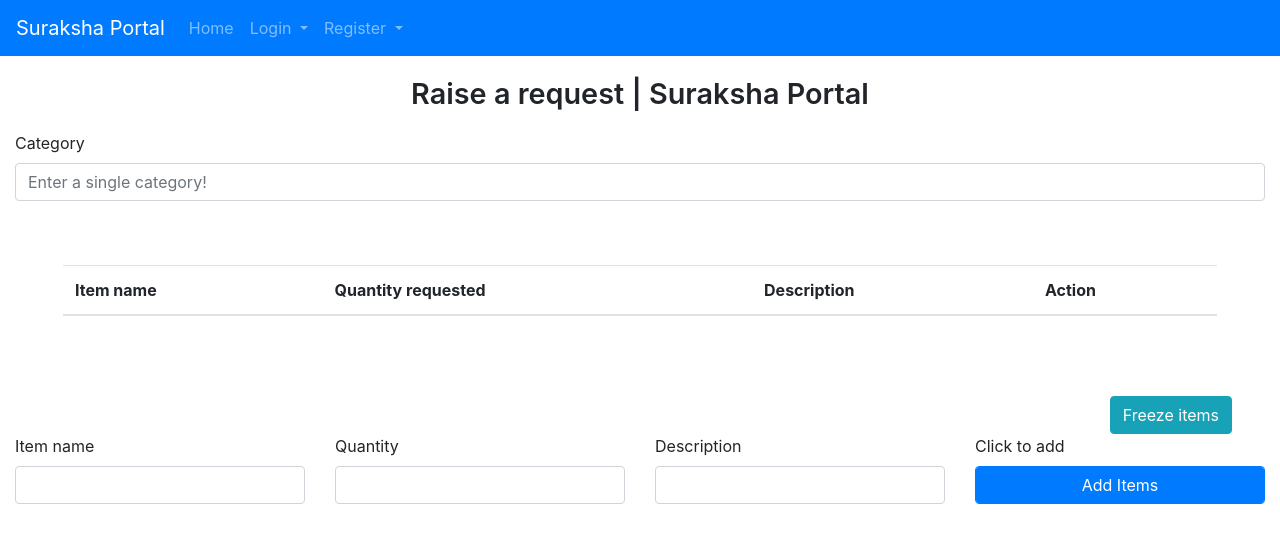
After one commit to ayushb2002/sih2023, a Django app: template rescue/portal/templates/request/itemRequest.html in a window 1280 px wide. The commit adds this page. Shown: the top 543 px of the page. Run offline with Django 4.2, Linux system fonts and the light colour scheme; the template is opened without the code that fills it, so the values that code supplies are empty; some libraries are stand-ins or nearby versions.

Commit message:
Built requesting items page

```diff
--- a/rescue/portal/static/js/main.js
+++ b/rescue/portal/static/js/main.js
@@ -12,3 +12,130 @@ function getLocation() {
 function showPosition(position) {
     x.value = "Latitude: " + position.coords.latitude + " Longitude: " + position.coords.longitude;
 }
+
+// function requestItems()
+// {
+//     itemName = document.getElementById("itemName");
+//     itemQty = document.getElementById("itemQty");
+//     itemDesc = document.getElementById("itemDesc");
+
+//     if (itemName.value == "" || itemQty.value == "" || itemDesc.value == "")
+//         return;
+
+//     nameArr = document.getElementById("itemNameArr");
+//     qtyArr = document.getElementById("itemQtyArr");
+//     descArr = document.getElementById("itemDescArr");
+
+//     row = document.createElement("tr");
+//     col1 = document.createElement("td");
+//     data1 = document.createTextNode(itemName.value);
+//     col2 = document.createElement("td");
+//     data2 = document.createTextNode(itemQty.value);
+//     col3 = document.createElement("td");
+//     data3 = document.createTextNode(itemDesc.value);
+//     col4 = document.createElement("td");
+//     data4 = document.createElement("button");
+//     data4.classList.add('btn', 'btn-danger')
+//     data4.innerHTML = "Delete";
+
+//     data4.onclick = function (e){
+//         let clickedBtn = e.target;
+//         clickedBtn.closest("tr").remove();
+//     }
+
+//     col1.appendChild(data1);
+//     col2.appendChild(data2);
+//     col3.appendChild(data3);
+//     col4.appendChild(data4);
+
+//     row.appendChild(col1);
+//     row.appendChild(col2);
+//     row.appendChild(col3);
+//     row.appendChild(col4);
+
+//     table = document.getElementById("items-table");
+//     table.appendChild(row);
+
+//     nameArr.value += `,${itemName.value}`;
+//     qtyArr.value += `,${itemQty.value}`;
+//     descArr.value += `,${itemDesc.value}`;
+
+//     itemName.value = "";
+//     itemQty.value = "";
+//     itemDesc.value = "";
+// }
+
+let itemData = [];
+
+function requestItems() {
+    const itemName = document.getElementById("itemName");
+    const itemQty = document.getElementById("itemQty");
+    const itemDesc = document.getElementById("itemDesc");
+
+    if (itemName.value === "" || itemQty.value === "" || itemDesc.value === "") {
+        return;
+    }
+
+    const newItem = {
+        name: itemName.value,
+        quantity: itemQty.value,
+        description: itemDesc.value,
+    };
+
+    itemData.push(newItem);
+
+    const table = document.getElementById("items-table");
+    const row = table.insertRow();
+
+    for (let key in newItem) {
+        const cell = row.insertCell();
+        cell.appendChild(document.createTextNode(newItem[key]));
+    }
+
+    const deleteButton = document.createElement("button");
+    deleteButton.classList.add('btn', 'btn-danger');
+    deleteButton.setAttribute("type", "button");
+    deleteButton.innerHTML = "Delete";
+
+    deleteButton.onclick = function () {
+        const rowIndex = this.parentElement.parentElement.rowIndex-1;
+        console.log(rowIndex);
+        itemData.splice(rowIndex, 1);
+        console.log(itemData)
+        table.deleteRow(rowIndex);
+    };
+
+    const cell = row.insertCell();
+    cell.appendChild(deleteButton);
+
+    itemName.value = "";
+    itemQty.value = "";
+    itemDesc.value = "";
+}
+
+function freezeItems()
+{
+    alert('Freezing items... deleting items will still be requested now!')
+    nameArr = document.getElementById("itemNameArr");
+    qtyArr = document.getElementById("itemQtyArr");
+    descArr = document.getElementById("itemDescArr");
+
+    let a = "";
+    let b = "";
+    let c = "";
+    for (var i = 0; i < itemData.length; i++)
+    {
+        a += itemData[i].name + ',';
+        b += itemData[i].quantity + ',';
+        c += itemData[i].description + ',';
+    }
+
+    a = a.slice(0, -1);
+    b = b.slice(0, -1);
+    c = c.slice(0, -1);
+    nameArr.value = a;
+    qtyArr.value = b;
+    descArr.value = c;
+
+    document.getElementById('freeze').remove();
+}
--- a/rescue/portal/templates/base.html
+++ b/rescue/portal/templates/base.html
@@ -39,6 +39,18 @@
                     <div class="dropdown-menu" aria-labelledby="navbarDropdownMenuLink">
                         <a class="dropdown-item" href="{% url "addMember" %}">Add employee</a>
                         <a class="dropdown-item" href="{% url "viewMembers" %}">View & Update employees</a>
+                    </div>
+                </li>
+                <li class="nav-item dropdown">
+                    <a class="nav-link dropdown-toggle" href="#" id="navbarDropdownMenuLink" data-toggle="dropdown"
+                        aria-haspopup="true" aria-expanded="false">
+                        Requests
+                    </a>
+                    <div class="dropdown-menu" aria-labelledby="navbarDropdownMenuLink">
+                        <a class="dropdown-item" href="{% url "requestItems" %}">Issue request</a>
+                        <a class="dropdown-item" href="#">View requests</a>
+                        <a class="dropdown-item" href="#">Fulfill requests</a>
+
                     </div>
                 </li>
                 {% endif %}
--- /dev/null
+++ b/rescue/portal/templates/request/itemRequest.html
@@ -0,0 +1,64 @@
+{% extends "base.html" %}
+
+{% block title %}
+Suraksha Portal | Raise a request
+{% endblock title %}
+
+{% block body %}
+<div class="container-fluid">
+    <div class="row">
+        <div class="col-sm-12 text-center p-3">
+            <span class="page-heading">Raise a request | Suraksha Portal</span>
+        </div>
+        <div class="col-sm-12">
+            <form action="#" method="post">
+                {% csrf_token %}
+                <div class="form-group">
+                    <label for="category">Category</label>
+                    <input type="text" name="category" class="form-control" placeholder="Enter a single category!">
+                </div>
+                <div class="form-group p-5">
+                    <input type="hidden" name="itemNameArr" id="itemNameArr">
+                    <input type="hidden" name="itemQtyArr" id="itemQtyArr">
+                    <input type="hidden" name="itemDescArr" id="itemDescArr">
+                    <table class="table">
+                        <thead>
+                            <tr>
+                                <th>Item name</th>
+                                <th>Quantity requested</th>
+                                <th>Description</th>
+                                <th>Action</th>
+                            </tr>
+                        </thead>
+                        <tbody id="items-table">
+
+                        </tbody>
+                    </table>
+                </div>
+                <div class="row" id="freeze">
+                    <div class="col-sm-12 px-5 d-flex justify-content-end">
+                        <button class="btn btn-info" type="button" onclick="freezeItems()">Freeze items</button>
+                    </div>
+                    <div class="col-lg-3 col-sm-12 form-group">
+                        <label for="itemName">Item name</label>
+                        <input type="text" name="itemName" id="itemName" class="form-control">
+                    </div>
+                    <div class="col-lg-3 col-sm-12 form-group">
+                        <label for="itemQty">Quantity</label>
+                        <input type="number" name="itemQty" min="0" id="itemQty" class="form-control">
+                    </div>
+                    <div class="col-lg-3 col-sm-12 form-group">
+                        <label for="itemDesc">Description</label>
+                        <input type="text" name="itemDesc" id="itemDesc" class="form-control">
+                    </div>
+                    <div class="col-lg-3 col-sm-12 form-group">
+                        <label for="btn">Click to add</label>
+                        <button class="btn btn-primary form-control" type="button" name="btn"
+                            onclick="requestItems()" id="addItemBtn">Add Items</button>
+                    </div>
+                </div>
+            </form>
+        </div>
+    </div>
+</div>
+{% endblock body %}
--- a/rescue/portal/urls.py
+++ b/rescue/portal/urls.py
@@ -16,5 +16,6 @@ urlpatterns = [
     path("addMember", views.addMember, name="addMember"),
     path("addMemberResponse", views.addMemberResponse, name="addMemberResponse"),
     path("viewMembers", views.viewMembers, name="viewMembers"),
-    path("updateMembers", views.findAndDeleteTeamMember, name="updateMembers")
+    path("updateMembers", views.findAndDeleteTeamMember, name="updateMembers"),
+    path("requestItems", views.requestItems, name="requestItems"),
 ]
```
Also changed, not shown: rescue/portal/views.py (+11 -0 lines).
